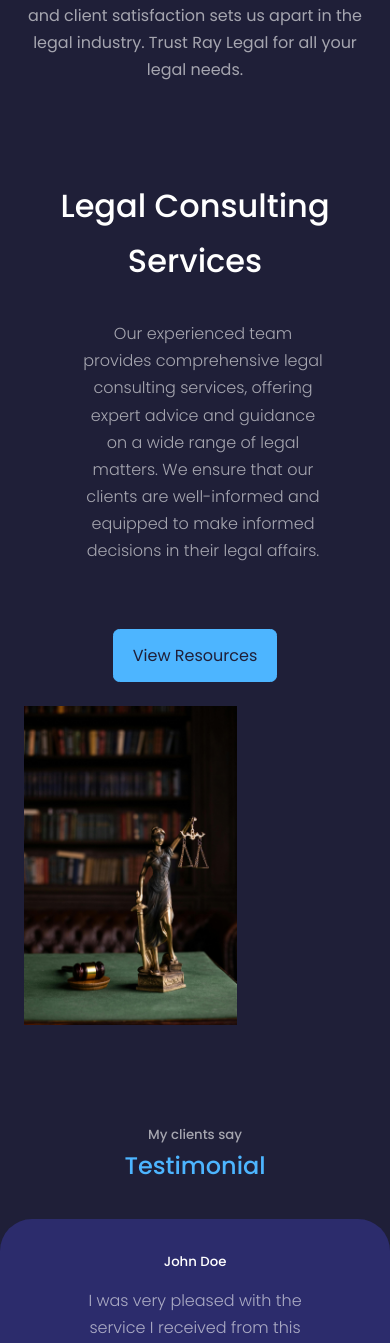
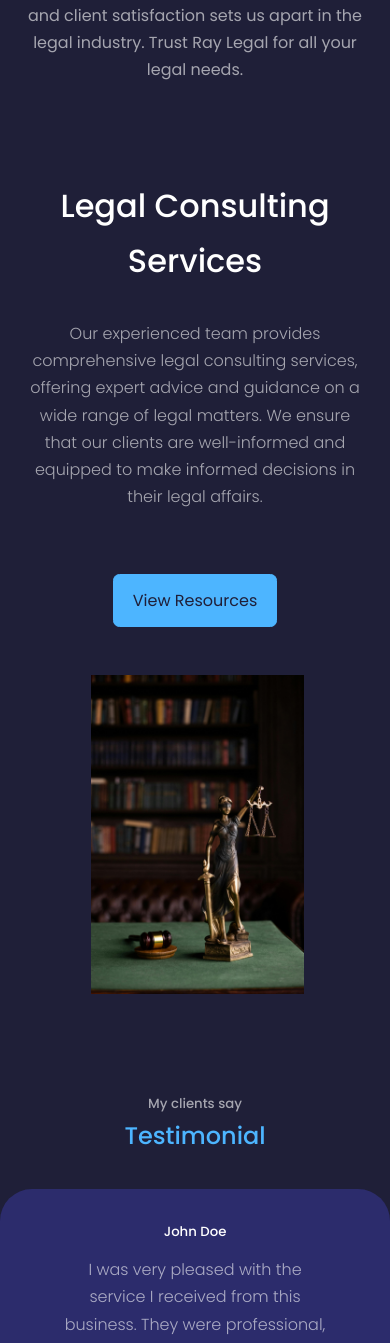
Before and after one commit to KIRTI019/Law-Firm, a React (Create React App) app: page / in a window 390 px wide. Shown: the part 4075-5418 px from the top of the page. Built offline with nearby package versions, Linux system fonts and the light colour scheme; the HTML template or start-up script is replaced by a standard one.

Commit message:
Update legal.css

```diff
--- a/src/components/Legal/legal.css
+++ b/src/components/Legal/legal.css
@@ -57,12 +57,12 @@
   .paragraph {
     font-weight: 300;
     font-size: 1rem;
-    margin-left: 5rem;
-    margin-right: 4rem;
+    margin-left: 1.5rem;
+    margin-right: 1.5rem;
   }
 
   .part2 {
-    margin: 1.5rem 0 -8rem 1.5rem;
+    margin: 3rem 0 -8rem 5.7rem;
     width: 75%;
   }
 }
```
